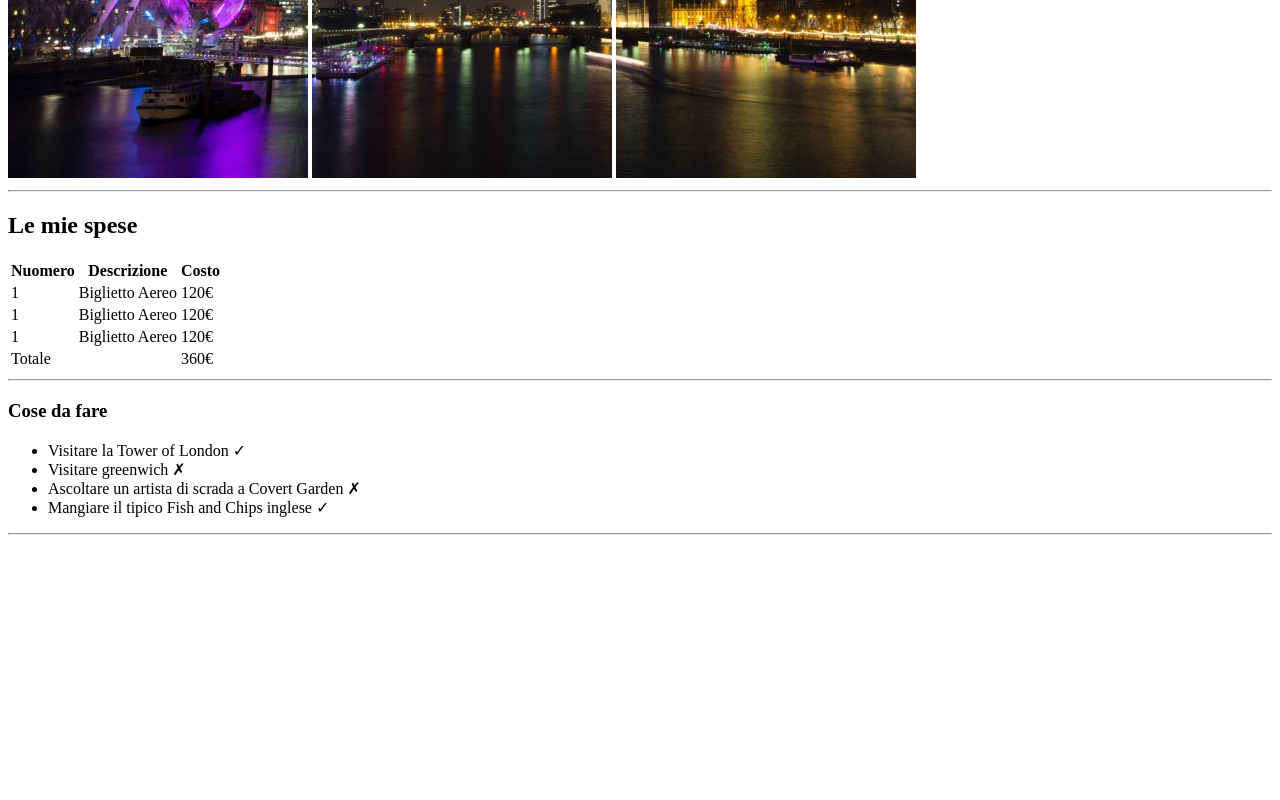
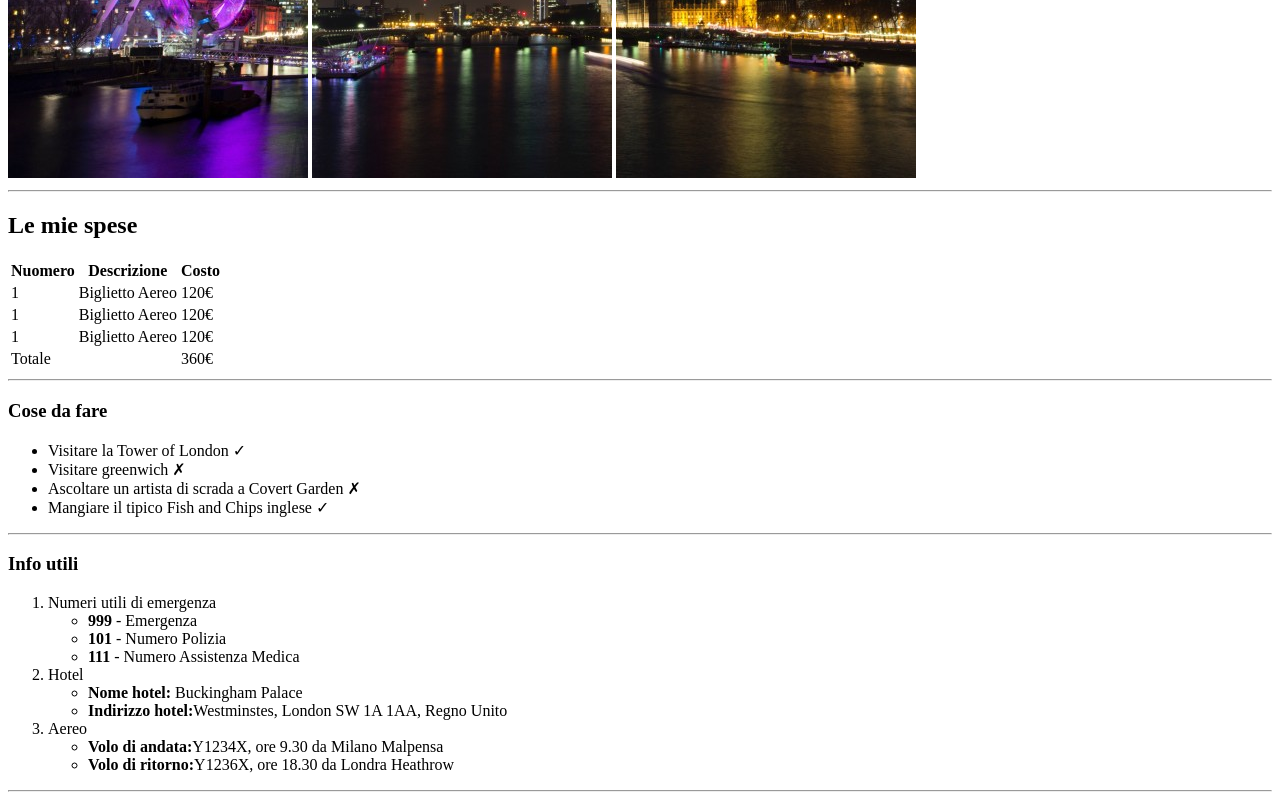
Before and after one commit to Mega-117/html-london-trip, a plain HTML site: page index.html in a window 1280 px wide. Shown: the part 488-1288 px from the top of the page. Before the commit the page ends 1031 px from the top, so only its background shows below. Drawn offline with Linux system fonts and the light colour scheme.

Commit message:
inserita sezione informaioni

```diff
--- a/index.html
+++ b/index.html
@@ -58,6 +58,36 @@
             </ul>
             <hr>
         </section>
+        <section>
+            <!-- sezione informazioni -->
+            <h3>Info utili</h3>
+             <!-- lista informazioni -->
+             <ol>
+                 <li>
+                     Numeri utili di emergenza
+                     <ul>
+                        <li><strong>999</strong> - Emergenza</li>
+                        <li><strong>101</strong> - Numero Polizia</li>
+                        <li><strong>111</strong> - Numero Assistenza Medica</li>
+                    </ul>
+                 </li>
+                 <li>
+                     Hotel
+                    <ul>
+                        <li><strong>Nome hotel:</strong> Buckingham Palace</li>
+                        <li><strong>Indirizzo hotel:</strong>Westminstes, London SW 1A 1AA, Regno Unito</li>
+                    </ul>
+                 </li>
+                 <li>
+                     Aereo
+                    <ul>
+                        <li><strong>Volo di andata:</strong>Y1234X, ore 9.30 da Milano Malpensa</li>
+                        <li><strong>Volo di ritorno:</strong>Y1236X, ore 18.30 da Londra Heathrow</li>
+                    </ul>
+                </li>
+             </ol>
+             <hr>
+        </section>
     </body>
     <footer></footer>
 </html>
```
